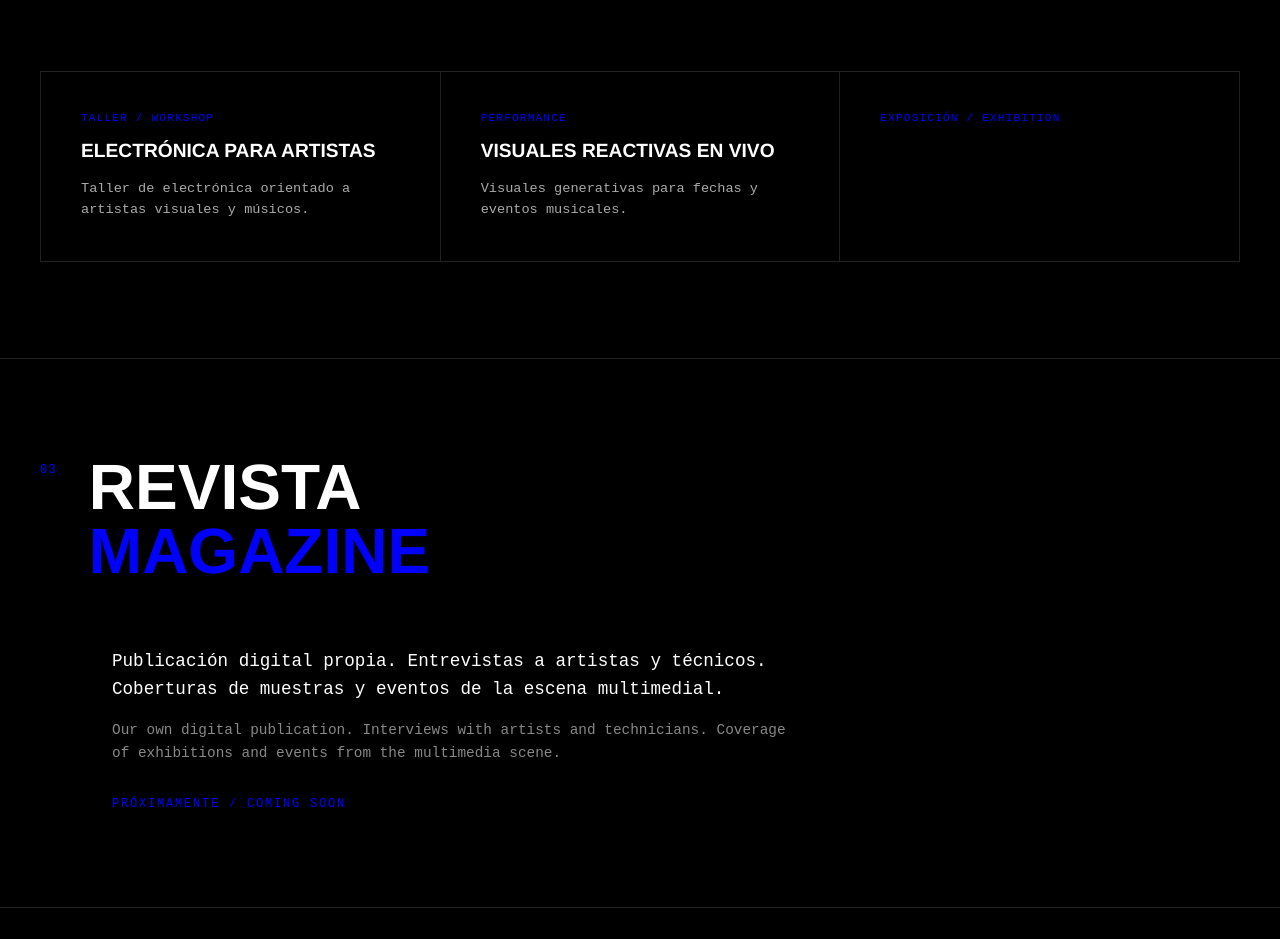
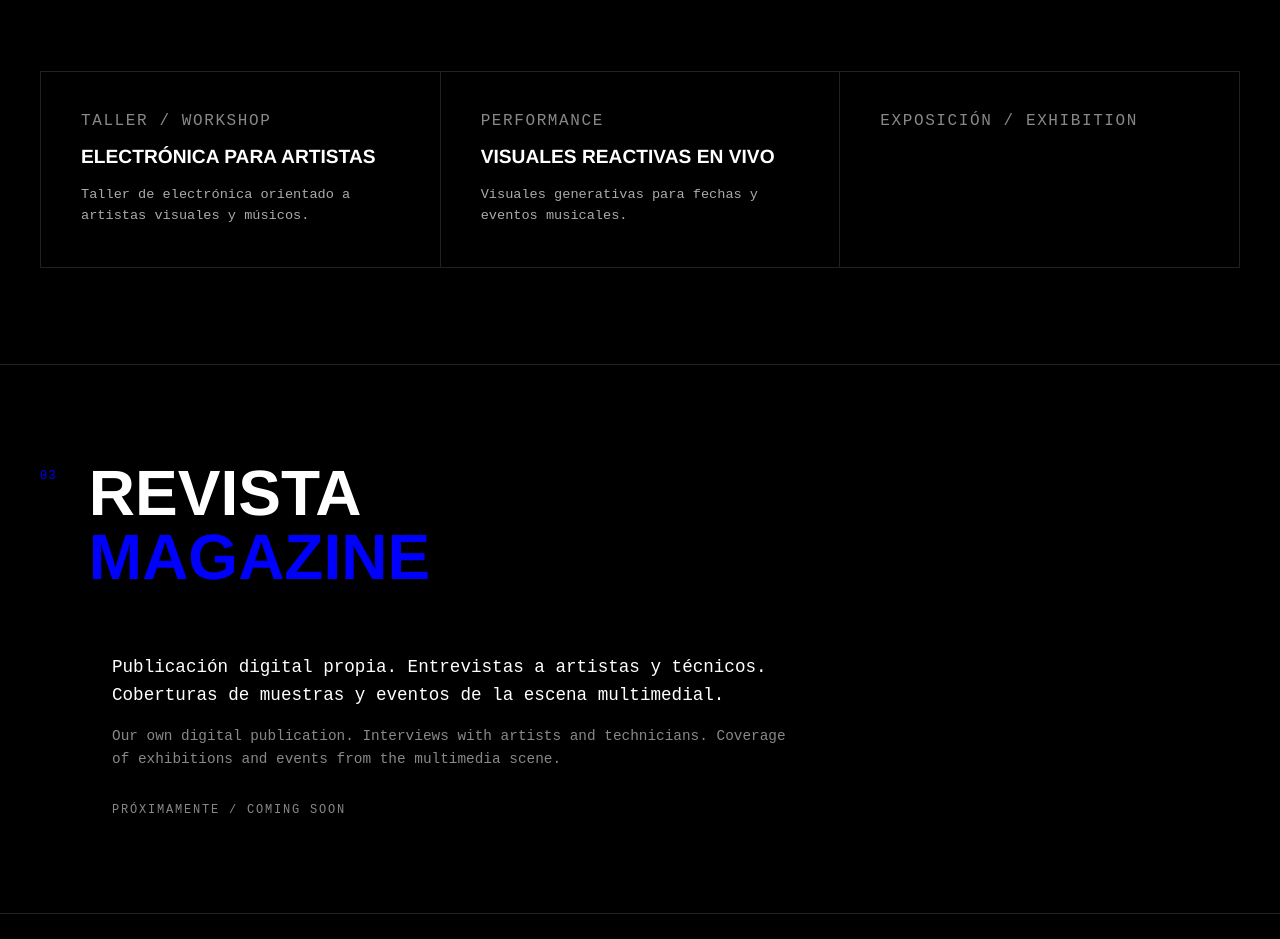
Before and after one commit to mainero-martina/seibu-web, a React (Vite) app: page / in a window 1280 px wide. Shown: the part 1693-2632 px from the top of the page. Built offline with nearby package versions, Linux system fonts and the light colour scheme.

Commit message:
cambios esteticos css

```diff
--- a/src/App.css
+++ b/src/App.css
@@ -248,8 +248,8 @@ section {
 
 .card-tag {
   font-family: var(--courier);
-  font-size: 0.7rem;
-  color: var(--azul);
+  font-size: 1rem;
+  color: #888;
   letter-spacing: 0.1em;
   text-transform: uppercase;
 }
@@ -292,7 +292,7 @@ section {
 .revista-pronto {
   font-family: var(--courier);
   font-size: 0.75rem;
-  color: var(--azul);
+  color: #888;
   letter-spacing: 0.15em;
   text-transform: uppercase;
   margin-top: 1rem;
@@ -420,7 +420,7 @@ section {
 .persona-rol {
   font-family: var(--courier);
   font-size: 0.9rem;
-  color: var(--azul);
+  color: #888;
   font-weight: 600;
   letter-spacing: 0.1em;
   text-transform: uppercase;
```
